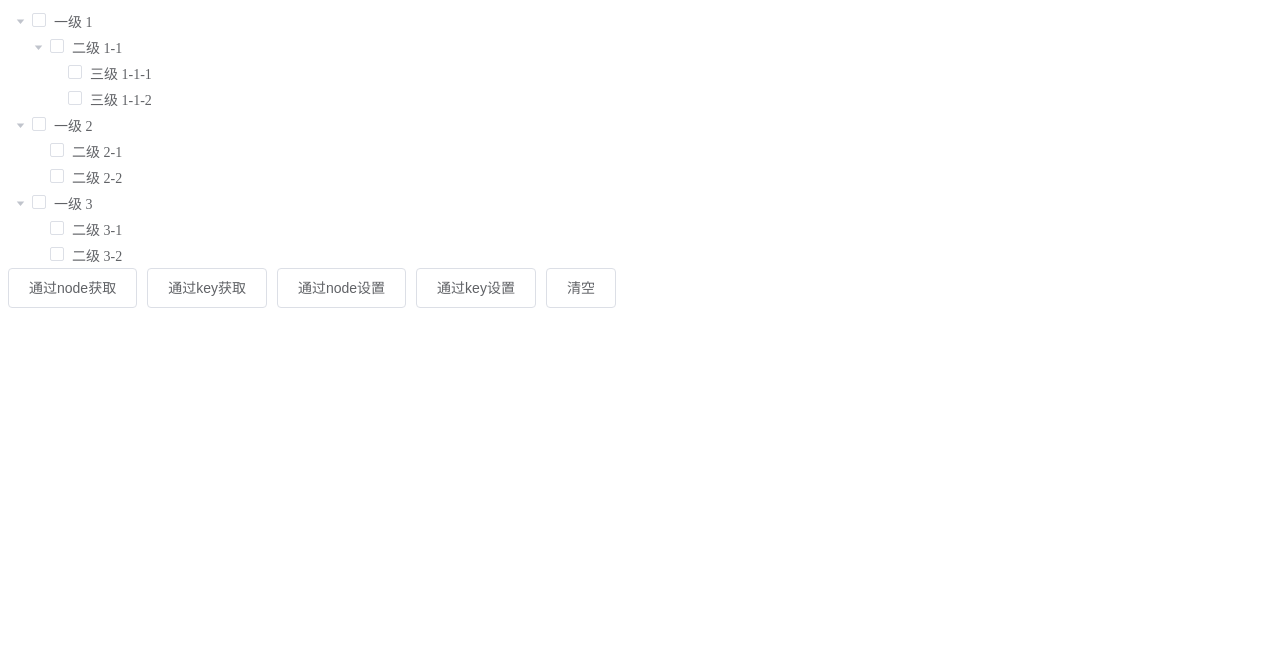
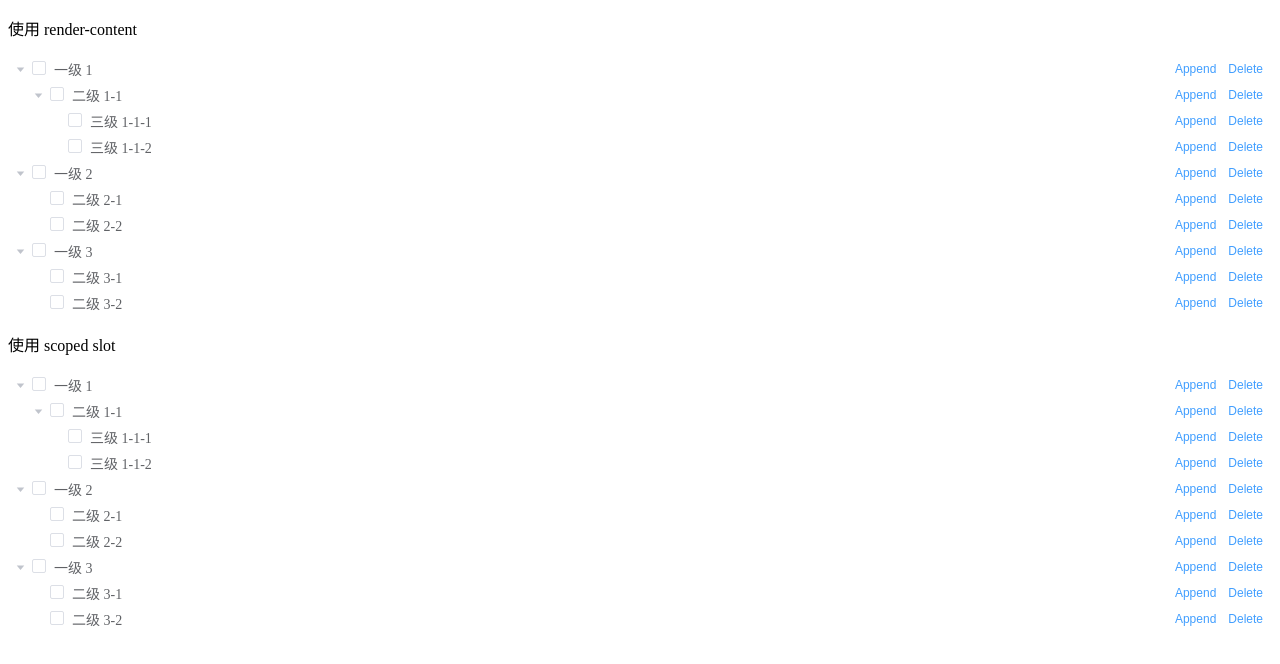
Before and after one commit to kingyeahwei/element_learning, a Vue app: page / in a window 1280 px wide. Shown: the top 664 px of the page. Built offline with nearby package versions, Linux system fonts and the light colour scheme.

Commit message:
tree 自定义节点内容

```diff
--- a/src/App.vue
+++ b/src/App.vue
@@ -1,20 +1,40 @@
 <template>
   <div id="app">
+    <div class="block">
+      <p>使用 render-content</p>
       <el-tree
-      :data="data"
+        :data="data1"
         show-checkbox
+        node-key="id"
         default-expand-all
+        :expand-on-click-node="false"
+        :render-content="renderContent"
+      ></el-tree>
+    </div>
+    <div class="block">
+      <p>使用 scoped slot</p>
+      <el-tree
+        :data="data2"
+        show-checkbox
         node-key="id"
-      ref="tree"
-      highlight-current
-      :props="defaultProps">
+        default-expand-all
+        :expand-on-click-node="false">
+        <span class="custom-tree-node" slot-scope="{node, data}">
+          <span>{{node.label}}</span>
+          <span>
+            <el-button
+              type="text"
+              size="mini"
+              @click="() => {append(data)}"
+            >Append</el-button>
+            <el-button
+              type="text"
+              size="mini"
+              @click="() => {remove(node, data)}"
+            >Delete</el-button>
+          </span>
+        </span>
       </el-tree>
-    <div class="buttons">
-      <el-button @click="getCheckedNodes">通过node获取</el-button>
-      <el-button @click="getCheckedKeys">通过key获取</el-button>
-      <el-button @click="setCheckedNodes">通过node设置</el-button>
-      <el-button @click="setCheckedKeys">通过key设置</el-button>
-      <el-button @click="resetChecked">清空</el-button>
     </div>
   </div>
 </template>
@@ -24,8 +44,7 @@
   export default {
     name: "app",
     data() {
-      return {
-        data: [
+      const data = [
         {
           id: 1,
           label: '一级 1',
@@ -61,35 +80,48 @@
             label: '二级 3-2'
           }]
         }
-        ],
-        defaultProps: {
-          children: "children",
-          label: "label"
-        }
+      ];
+      return {
+        data1: JSON.parse(JSON.stringify(data)),
+        data2: JSON.parse(JSON.stringify(data))
       }
     },
     methods: {
-      getCheckedNodes() {
-        console.log(this.$refs.tree.getCheckedNodes());
+      append(data) {
+        const newChild = {id: id++, label: "testtest", children: []};
+        if (!data.children) {
+          this.$set(data, "children", [])
+        }
+        data.children.push(newChild);
       },
-      getCheckedKeys() {
-        console.log(this.$refs.tree.getCheckedKeys());
+      remove(node, data) {
+        const parent =  node.parent;
+        const children = parent.data.children || parent.data;
+        const index = children.findIndex((d) => {d.id == data.id});
+        children.splice(index, 1);
       },
-      setCheckedNodes() {
-        this.$refs.tree.setCheckedNodes([
-          {id: 5, label: "二级 2-1"},
-          {id: 9, label: "三级 1-1-1"}
-        ]);
-      },
-      setCheckedKeys() {
-        this.$refs.tree.setCheckedKeys([3]);
-      },
-      resetChecked() {
-        this.$refs.tree.setCheckedKeys([]);
+      renderContent(h, {node, data, store}) {
+        return (
+          <span class="custom-tree-node">
+            <span>{node.label}</span>
+            <span>
+              <el-button size="mini" type="text" on-click={ () => this.append(data) }>Append</el-button>
+              <el-button size="mini" type="text" on-click={ () => this.remove(node, data) }>Delete</el-button>
+            </span>
+          </span>
+        )
       }
     }
   };
 </script>
 
 <style lang="less">
+  .custom-tree-node {
+    flex: 1;
+    display: flex;
+    align-items: center;
+    justify-content: space-between;
+    font-size: 14px;
+    padding-right: 8px;
+  }
 </style>
```
Lines whose indentation alone changed are shown as unchanged.
